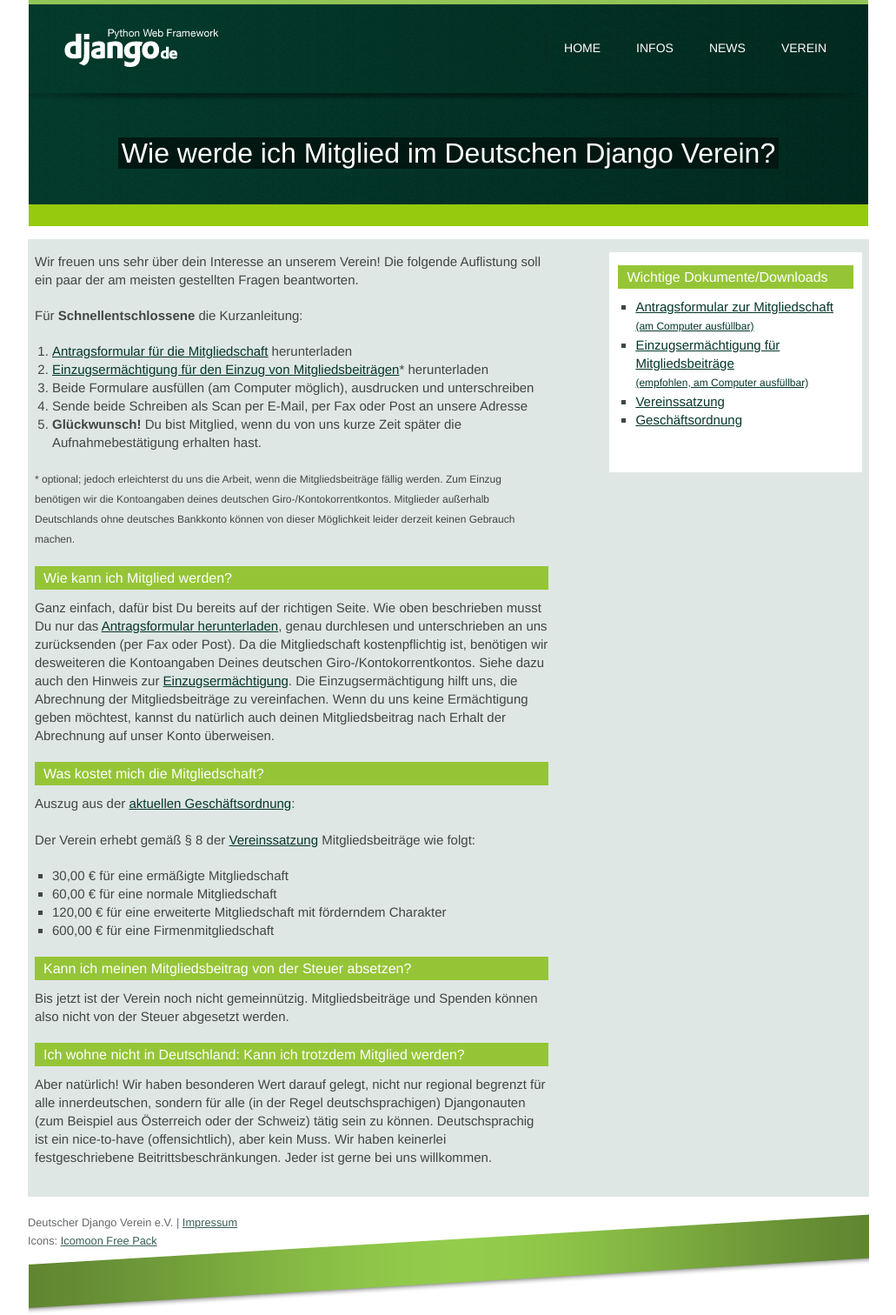
After one commit to django-de/django-de-v3, a Django app: page /verein/mitglied-werden/ in a window 1280 px wide. The commit adds this page. Shown: the whole page at 87% size, without its empty margins (124-1155 px from the left). Run offline with Django 3.2, Linux system fonts and the light colour scheme; parts of the project's set-up code (start-up, migrations or seed data) failed here and were passed over.

Commit message:
Added some static pages about the association.

```diff
--- /dev/null
+++ b/django_de/templates/become_member.html
@@ -0,0 +1,84 @@
+{% extends "article_base.html" %}
+{% load markup %}
+
+{% block title %}Mitglied werden | django-de.org{% endblock %}
+{% block headline %}Wie werde ich Mitglied im Deutschen Django Verein?{% endblock %}
+
+{% block bodycls %}association{% endblock %}
+
+{% block article %}
+    <p>
+        Wir freuen uns sehr über dein Interesse an unserem Verein! Die folgende
+        Auflistung soll ein paar der am meisten gestellten Fragen beantworten.
+    </p>
+    <p>Für <strong>Schnellentschlossene</strong> die Kurzanleitung:</p>
+    <ol>
+        <li><a href="{{ STATIC_URL }}docs/Mitgliedsantrag.pdf" rel="external">
+            Antragsformular für die Mitgliedschaft</a> herunterladen</li>
+        <li><a href="{{ STATIC_URL }}docs/Einzugsermaechtigung.pdf" rel="external">
+            Einzugsermächtigung für den Einzug von Mitgliedsbeiträgen</a>* herunterladen</li>
+        <li>Beide Formulare ausfüllen (am Computer möglich), ausdrucken und unterschreiben</li>
+        <li>Sende beide Schreiben als Scan per E-Mail, per Fax oder Post an unsere Adresse</li>
+        <li><strong>Glückwunsch!</strong> Du bist Mitglied, wenn du von uns kurze Zeit später
+            die Aufnahmebestätigung erhalten hast.</li>
+    </ol>
+    <p>
+        <small>
+            * optional; jedoch erleichterst du uns die Arbeit, wenn die Mitgliedsbeiträge
+            fällig werden. Zum Einzug benötigen wir die Kontoangaben deines deutschen
+            Giro-/Kontokorrentkontos. Mitglieder außerhalb Deutschlands ohne deutsches
+            Bankkonto können von dieser Möglichkeit leider derzeit keinen Gebrauch machen.
+        </small>
+    </p>
+    <h2>Wie kann ich Mitglied werden?</h2>
+    <p>
+        Ganz einfach, dafür bist Du bereits auf der richtigen Seite. Wie oben beschrieben musst
+        Du nur das <a href="{{ STATIC_URL }}docs/Mitgliedsantrag.pdf" rel="external">Antragsformular
+        herunterladen</a>, genau durchlesen und unterschrieben an uns zurücksenden (per Fax oder Post).
+        Da die Mitgliedschaft kostenpflichtig ist, benötigen wir desweiteren die Kontoangaben Deines
+        deutschen Giro-/Kontokorrentkontos. Siehe dazu auch den Hinweis zur
+        <a href="{{ STATIC_URL }}docs/Einzugsermaechtigung.pdf" rel="external">Einzugsermächtigung</a>.
+        Die Einzugsermächtigung hilft uns, die Abrechnung der Mitgliedsbeiträge zu vereinfachen.
+        Wenn du uns keine Ermächtigung geben möchtest, kannst du natürlich auch deinen Mitgliedsbeitrag
+        nach Erhalt der Abrechnung auf unser Konto überweisen.
+    </p>
+    <h2>Was kostet mich die Mitgliedschaft?</h2>
+    <p>
+        Auszug aus der <a href="{{ STATIC_URL }}docs/Geschaeftsordnung.pdf" rel="external">aktuellen Geschäftsordnung</a>:<br />
+        <br />
+        Der Verein erhebt gemäß § 8 der <a href="{{ STATIC_URL }}docs/Satzung.pdf" rel="external">Vereinssatzung</a> Mitgliedsbeiträge wie folgt:
+    </p>
+    <ul>
+        <li>30,00 € für eine ermäßigte Mitgliedschaft</li>
+        <li>60,00 € für eine normale Mitgliedschaft</li>
+        <li>120,00 € für eine erweiterte Mitgliedschaft mit förderndem Charakter</li>
+        <li>600,00 € für eine Firmenmitgliedschaft</li>
+    </ul>
+    <h2>Kann ich meinen Mitgliedsbeitrag von der Steuer absetzen?</h2>
+    <p>
+        Bis jetzt ist der Verein noch nicht gemeinnützig. Mitgliedsbeiträge und Spenden
+        können also nicht von der Steuer abgesetzt werden.
+    </p>
+    <h2>Ich wohne nicht in Deutschland: Kann ich trotzdem Mitglied werden?</h2>
+    <p>
+        Aber natürlich! Wir haben besonderen Wert darauf gelegt, nicht nur regional begrenzt
+        für alle innerdeutschen, sondern für alle (in der Regel deutschsprachigen) Djangonauten
+        (zum Beispiel aus Österreich oder der Schweiz) tätig sein zu können. Deutschsprachig ist
+        ein nice-to-have (offensichtlich), aber kein Muss. Wir haben keinerlei festgeschriebene
+        Beitrittsbeschränkungen. Jeder ist gerne bei uns willkommen.
+    </p>
+{% endblock %}
+
+{% block aside %}
+	<div class="minibox">
+	    <h2>Wichtige Dokumente/Downloads</h2>
+	    <ul>
+            <li><a href="{{ STATIC_URL }}docs/Mitgliedsantrag.pdf" rel="external">
+                Antragsformular zur Mitgliedschaft<br /><small>(am Computer ausfüllbar)</small></a></li>
+            <li><a href="{{ STATIC_URL }}docs/Einzugsermaechtigung.pdf" rel="external">
+                Einzugsermächtigung für Mitgliedsbeiträge<br /><small>(empfohlen, am Computer ausfüllbar)</small></a></li>
+			<li><a href="{{ STATIC_URL }}docs/Satzung.pdf" rel="external">Vereinssatzung</a></li>
+			<li><a href="{{ STATIC_URL }}docs/Geschaeftsordnung.pdf" rel="external">Geschäftsordnung</a></li>
+		</ul>
+	</div>
+{% endblock %}
--- a/django_de/templates/imprint.html
+++ b/django_de/templates/imprint.html
@@ -14,7 +14,8 @@
         04229 Leipzig<br />
         Deutschland<br />
         <br />
-        Der Verein wird vertreten durch den Vorstand Markus Zapke-Gründemann, Martin Mahner und Jannis Leidel.<br />
+        Der Verein wird vertreten durch den Vorstand Markus Zapke-Gründemann,
+        Martin Mahner und Florian Schlachter.<br />
         <br />
         Vereinsregister: Amtsgericht Leipzig<br />
         Registernummer: VR 4814<br />
--- a/django_de/urls.py
+++ b/django_de/urls.py
@@ -21,4 +21,8 @@
     (r'^impressum/$', TemplateView.as_view(template_name='imprint.html')),
     (r'^ueber-django/$', TemplateView.as_view(template_name='about.html')),
     (r'^verein/$', TemplateView.as_view(template_name='association.html')),
+    (r'^verein/mitglied-werden/$', TemplateView.as_view(template_name='become_member.html')),
+    (r'^verein/spenden/$', TemplateView.as_view(template_name='donate.html')),
+    (r'^verein/presse/$', TemplateView.as_view(template_name='press.html')),
+    (r'^verein/mitgliederversammlungen/$', TemplateView.as_view(template_name='member_meetings.html')),
 )
```
Also changed, not shown: django_de/templates/association.html (+13 -1 lines), django_de/templates/donate.html (added, +65 -0 lines), django_de/templates/member_meetings.html (added, +60 -0 lines), django_de/templates/press.html (added, +58 -0 lines), 8 other files.
